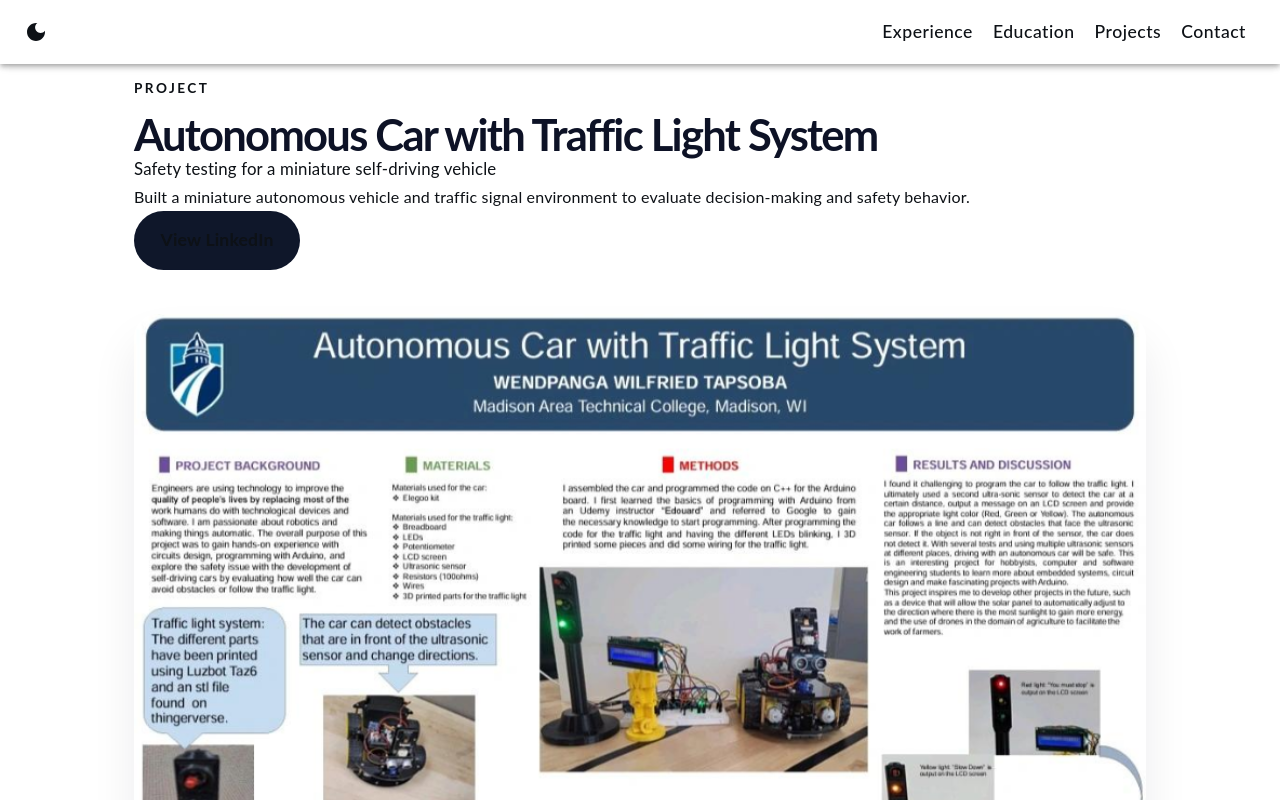
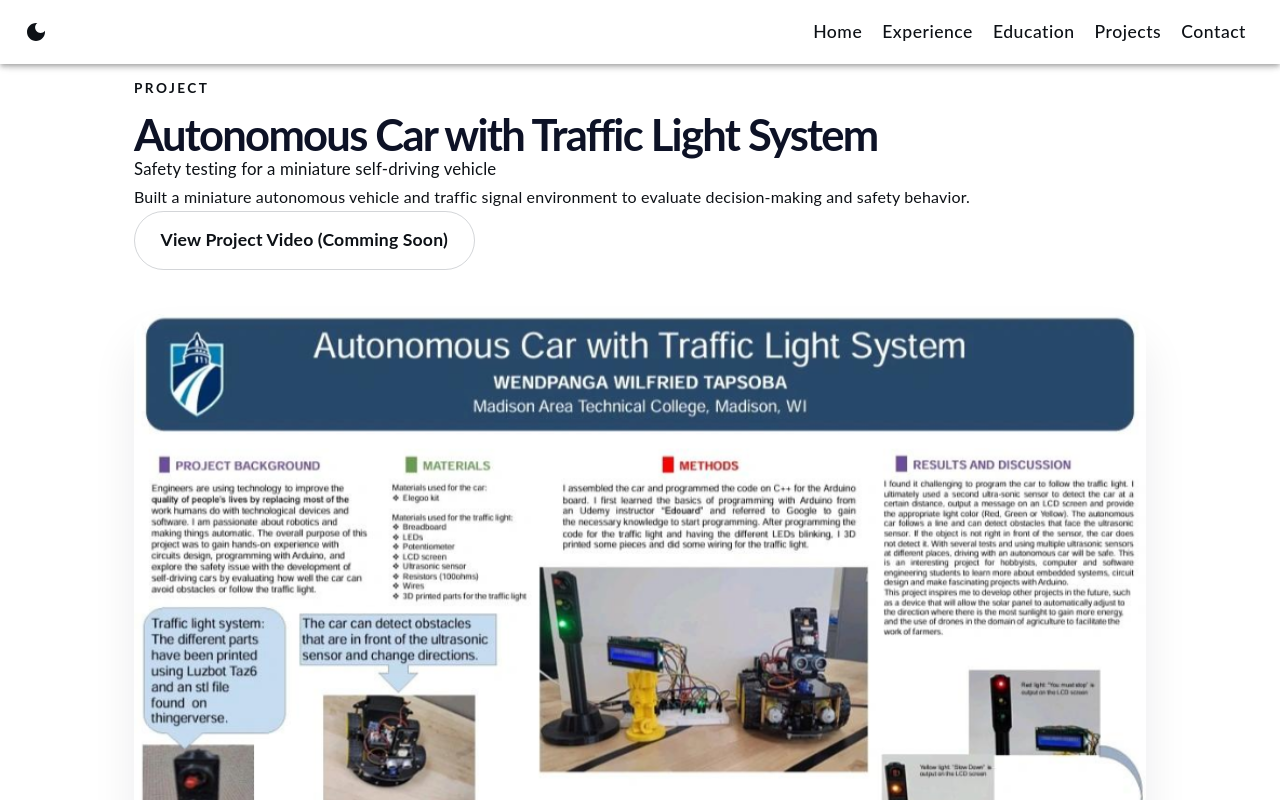
Before and after one commit to willy1211/personal-portfolio, a React (Create React App) app: page /projects/autonomous-car in a window 1280 px wide. Shown: the top 800 px of the page. Built offline with nearby package versions, Linux system fonts and the light colour scheme.

Commit message:
Working draft of my personal portfolio.

```diff
--- a/src/assets/styles/Experience.scss
+++ b/src/assets/styles/Experience.scss
@@ -47,12 +47,11 @@
     min-height: 440px;
     padding: 32px;
     border-radius: 18px;
-    box-shadow: 0 18px 40px rgba(0, 0, 0, 0.12);
+    box-shadow: 0 18px 40px rgba(0, 0, 0, 0.08);
     backface-visibility: hidden;
     display: flex;
     flex-direction: column;
     justify-content: flex-start;
-    border: 2px solid #000;
 }
 
 .skill-card-front {
--- a/src/assets/styles/ProjectDetail.scss
+++ b/src/assets/styles/ProjectDetail.scss
@@ -49,17 +49,17 @@
   width: fit-content;
   padding: 0.95rem 1.6rem;
   border-radius: 999px;
-  background: rgb(15, 23, 42);
-  color: white;
+  background: transparent;
+  color: rgb(13, 18, 38);
   font-weight: 700;
   text-decoration: none;
-  transition: transform 0.2s ease, background-color 0.2s ease;
-  border: 1px solid rgba(15, 23, 42, 0.12);
+  transition: transform 0.2s ease, background-color 0.2s ease, color 0.2s ease;
+  border: 1px solid rgba(15, 23, 42, 0.18);
 }
 
 .project-detail-button:hover {
   transform: translateY(-1px);
-  background: rgb(6, 10, 27);
+  background: rgba(15, 23, 42, 0.05);
 }
 
 .project-detail-hero {
--- a/src/components/Experience.tsx
+++ b/src/components/Experience.tsx
@@ -63,7 +63,7 @@ function Experience() {
                                 <li>Conducted a thermal paste test to evaluate assembly effectiveness for Husco controllers.</li>
                                 <li>Tested analog, digital, and multi-function inputs on the controller microprocessor.</li>
                                 <li>Developed MATLAB code to enhance Huslink, and created a user guide to improve adoption.</li>
-                                <li>Worked on embedded firmware for advanced fluid-power controls on off-highway vehicles.</li>
+                                {/* <li>Worked on embedded firmware for advanced fluid-power controls on off-highway vehicles.</li> */}
                             </ul>
                         </div>
                     </div>
--- a/src/components/Footer.tsx
+++ b/src/components/Footer.tsx
@@ -11,7 +11,8 @@ function Footer() {
         <a href="https://github.com/willy1211" target="_blank" rel="noreferrer"><GitHubIcon/></a>
         <a href="https://www.linkedin.com/in/wilfried-tapsoba/" target="_blank" rel="noreferrer"><LinkedInIcon/></a>
       </div>
-      <p>A portfolio designed & built by <a href="https://github.com/willy1211/personal-portfolio" target="_blank" rel="noreferrer">Wilfried Tapsoba</a> with 💜</p>
+      <p>A portfolio designed & built by <a href="https://github.com/willy1211/personal-portfolio" target="_blank" rel="noreferrer">Wilfried Tapsoba</a></p>
+      {/* with 💜 */}
     </footer>
   );
 }
--- a/src/components/Navigation.tsx
+++ b/src/components/Navigation.tsx
@@ -18,7 +18,7 @@ import MenuIcon from '@mui/icons-material/Menu';
 import Toolbar from '@mui/material/Toolbar';
 
 const drawerWidth = 240;
-const navItems = [['Experience', 'expertise'], ['Education', 'history'], ['Projects', 'projects'], ['Contact', 'contact']];
+const navItems = [['Home', 'home'], ['Experience', 'expertise'], ['Education', 'history'], ['Projects', 'projects'], ['Contact', 'contact']];
 
 function Navigation({parentToChild, modeChange}: any) {
 
@@ -50,6 +50,13 @@ function Navigation({parentToChild, modeChange}: any) {
   }, []);
 
   const scrollToSection = (section: string) => {
+    if (section === 'home') {
+      navigate('/');
+      window.scrollTo({ top: 0, left: 0, behavior: 'smooth' });
+      setMobileOpen(false);
+      return;
+    }
+
     const target = document.getElementById(section);
     if (target) {
       target.scrollIntoView({ behavior: 'smooth' });
--- a/src/data/projects.ts
+++ b/src/data/projects.ts
@@ -29,10 +29,10 @@ export const projects: ProjectData[] = [
       'Built a continental-scale decision system that discovers underserved settlements and optimizes healthcare facility placement to reach the most vulnerable communities.',
     image: terracare,
     tags: ['Geospatial', 'Optimization', 'Healthcare', 'GPU', 'Clustering', 'Spatial Data'],
-    actionLabel: 'View Case Study',
-    actionUrl: 'https://www.example.com',
+    actionLabel: 'View Project Presentation',
+    actionUrl: 'https://www.youtube.com/watch?v=hszexzVk4YI',
     motivation:
-      'This project is personal. My mother is a midwife, and I grew up seeing how women in labor turned to the closest help available. TerraCare was built to address the reality that healthcare access in Africa is a placement problem, not just a funding problem.',
+      'This project is personal. I worked in a team of 3. My teammate\'s mother is a midwife, and I grew up seeing how women in labor turned to the closest help available. TerraCare was built to address the reality that healthcare access in Africa is a placement problem, not just a funding problem.',
     solution:
       'TerraCare combines 428 million building footprints, health facility locations, and populated place anchors to discover underserved settlements and optimize facility deployment across Africa.',
     systemOverview: [
@@ -89,8 +89,8 @@ export const projects: ProjectData[] = [
       'Designed and built a PCB-based alarm clock with wireless features and embedded firmware for real-time operation.',
     image: embeddedproject,
     tags: ['Embedded', 'PCB', 'Firmware', 'C Programming', 'Hardware'],
-    actionLabel: 'View LinkedIn',
-    actionUrl: 'https://linkedin.com/in/wilfried-tapsoba',
+    actionLabel: 'View Demo Video (Comming Soon)',
+    actionUrl: '',
     motivation:
       'I wanted to create a product-level embedded system that combined hardware, firmware, and user interaction in a single project.',
     solution:
@@ -132,8 +132,8 @@ export const projects: ProjectData[] = [
       'Built a miniature autonomous vehicle and traffic signal environment to evaluate decision-making and safety behavior.',
     image: autonomouscar,
     tags: ['Robotics', 'Sensors', 'Control Systems', 'Arduino', 'Safety'],
-    actionLabel: 'View LinkedIn',
-    actionUrl: 'https://linkedin.com/in/wilfried-tapsoba',
+    actionLabel: 'View Project Video (Comming Soon)',
+    actionUrl: '',
     motivation:
       'I wanted to explore how an autonomous vehicle can safely react to traffic lights in a controlled research prototype.',
     solution:
```
Also changed, not shown: src/assets/images/school.png, src/assets/images/school0.png (added).
